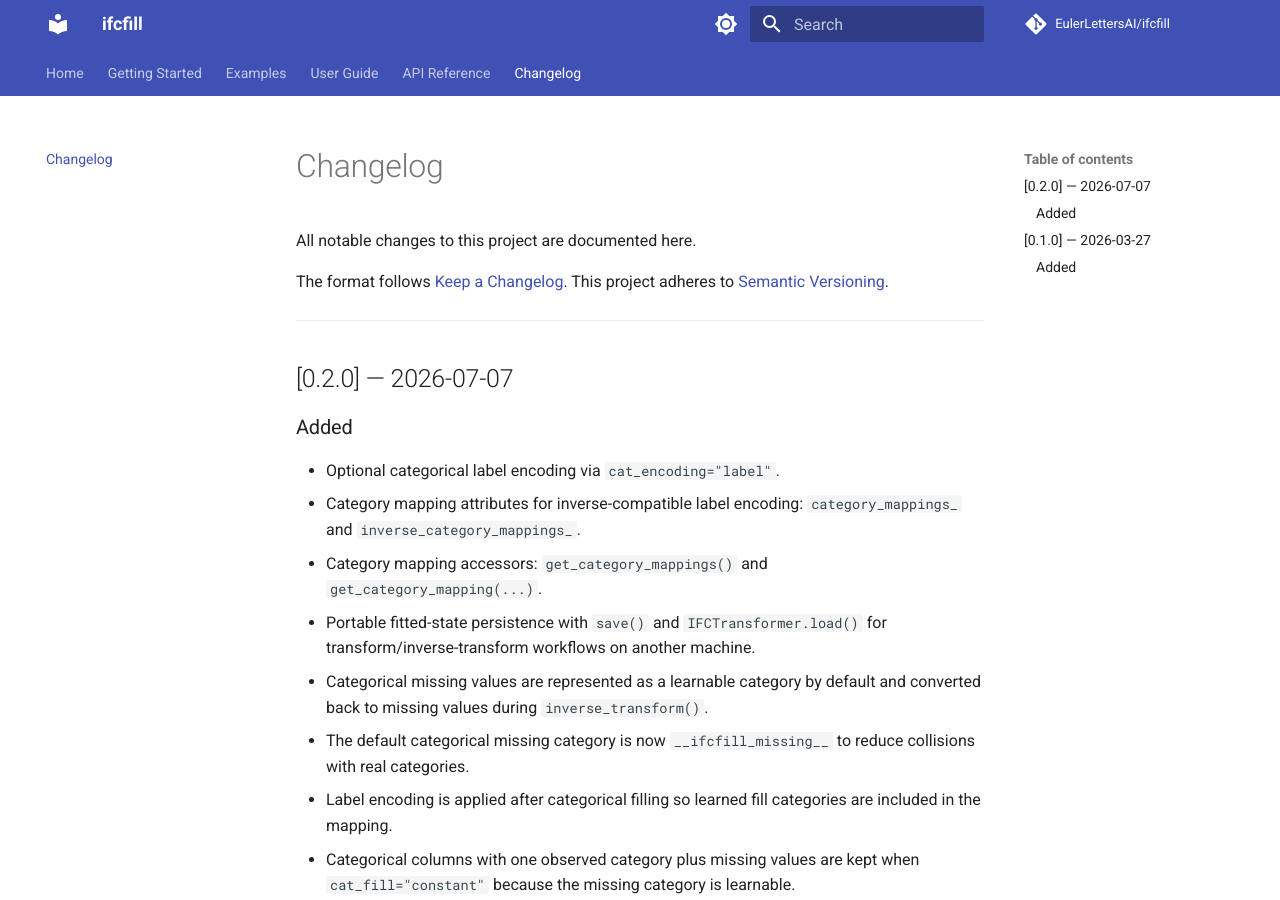
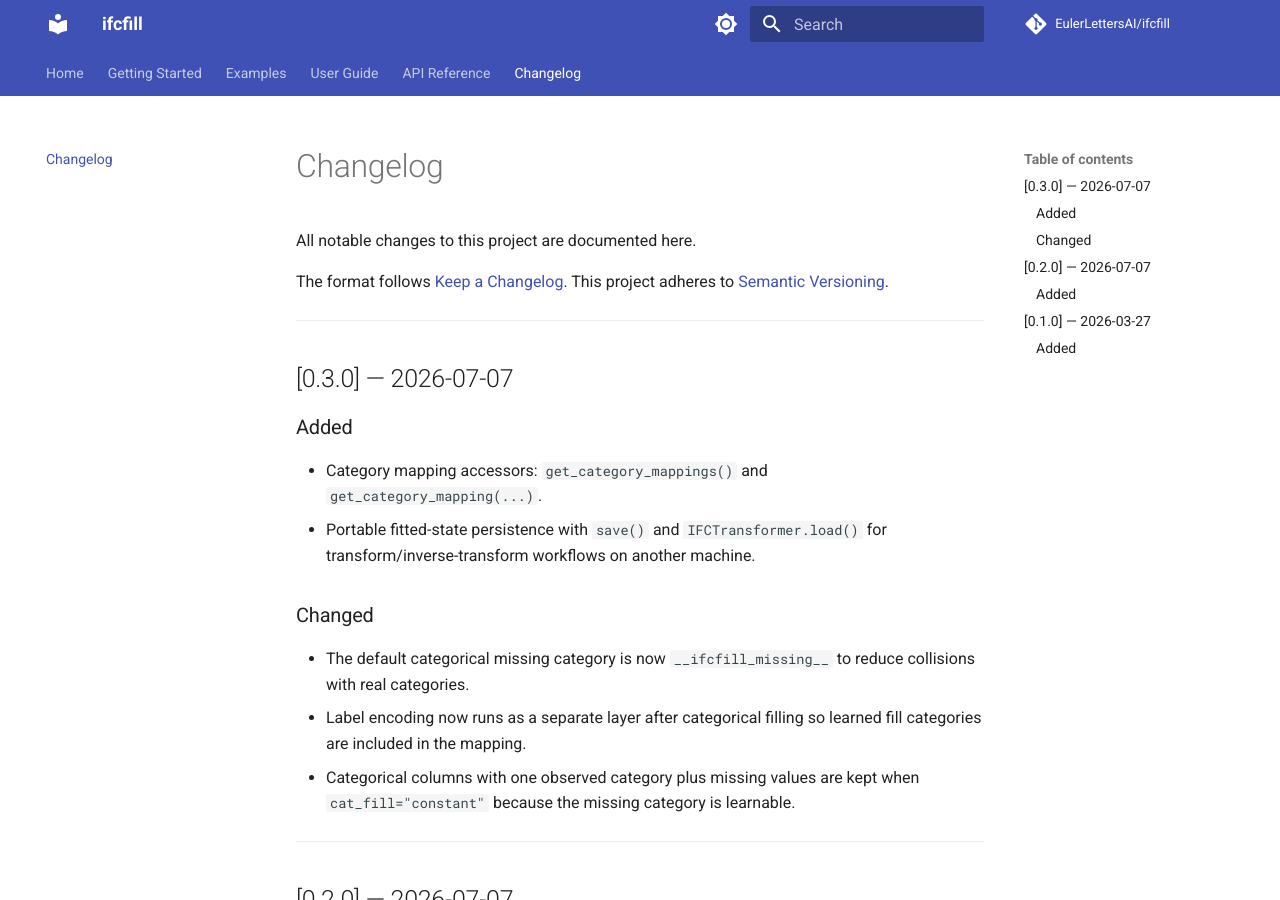
Before and after one commit to EulerLettersAI/ifcfill, an MkDocs documentation site: the page built from docs/changelog.md, in a window 1280 px wide and 900 px high. Built offline with MkDocs 1.6.1 and Material for MkDocs 9.7.7, drawn with Linux system fonts in a browser that asks for light colours; comment, search, counter and statistics services are not loaded.

Commit message:
Release 0.3.0

```diff
--- a/docs/changelog.md
+++ b/docs/changelog.md
@@ -4,6 +4,26 @@ All notable changes to this project are documented here.
 
 The format follows [Keep a Changelog](https://keepachangelog.com/en/1.0.0/).
 This project adheres to [Semantic Versioning](https://semver.org/spec/v2.0.0.html).
+
+---
+
+## [0.3.0] — 2026-07-07
+
+### Added
+
+- Category mapping accessors:
+  `get_category_mappings()` and `get_category_mapping(...)`.
+- Portable fitted-state persistence with `save()` and `IFCTransformer.load()`
+  for transform/inverse-transform workflows on another machine.
+
+### Changed
+
+- The default categorical missing category is now `__ifcfill_missing__` to
+  reduce collisions with real categories.
+- Label encoding now runs as a separate layer after categorical filling so
+  learned fill categories are included in the mapping.
+- Categorical columns with one observed category plus missing values are kept
+  when `cat_fill="constant"` because the missing category is learnable.
 
 ---
 
@@ -14,18 +34,8 @@ This project adheres to [Semantic Versioning](https://semver.org/spec/v2.0.0.htm
 - Optional categorical label encoding via `cat_encoding="label"`.
 - Category mapping attributes for inverse-compatible label encoding:
   `category_mappings_` and `inverse_category_mappings_`.
-- Category mapping accessors:
-  `get_category_mappings()` and `get_category_mapping(...)`.
-- Portable fitted-state persistence with `save()` and `IFCTransformer.load()`
-  for transform/inverse-transform workflows on another machine.
 - Categorical missing values are represented as a learnable category by default
   and converted back to missing values during `inverse_transform()`.
-- The default categorical missing category is now `__ifcfill_missing__` to
-  reduce collisions with real categories.
-- Label encoding is applied after categorical filling so learned fill
-  categories are included in the mapping.
-- Categorical columns with one observed category plus missing values are kept
-  when `cat_fill="constant"` because the missing category is learnable.
 
 ---
 
--- a/pyproject.toml
+++ b/pyproject.toml
@@ -4,7 +4,7 @@ build-backend = "setuptools.build_meta"
 
 [project]
 name = "ifcfill"
-version = "0.2.0"
+version = "0.3.0"
 description = "Transformer of tabular data into Integer, Float and Categorical (IFC) variables with missing data imputation."
 readme = "README.md"
 license = "Apache-2.0"
--- a/src/ifcfill/__init__.py
+++ b/src/ifcfill/__init__.py
@@ -5,5 +5,5 @@ variables and fill/impute missing data.
 
 from ._transformer import IFCTransformer
 
-__version__ = "0.2.0"
+__version__ = "0.3.0"
 __all__ = ["IFCTransformer"]
```
